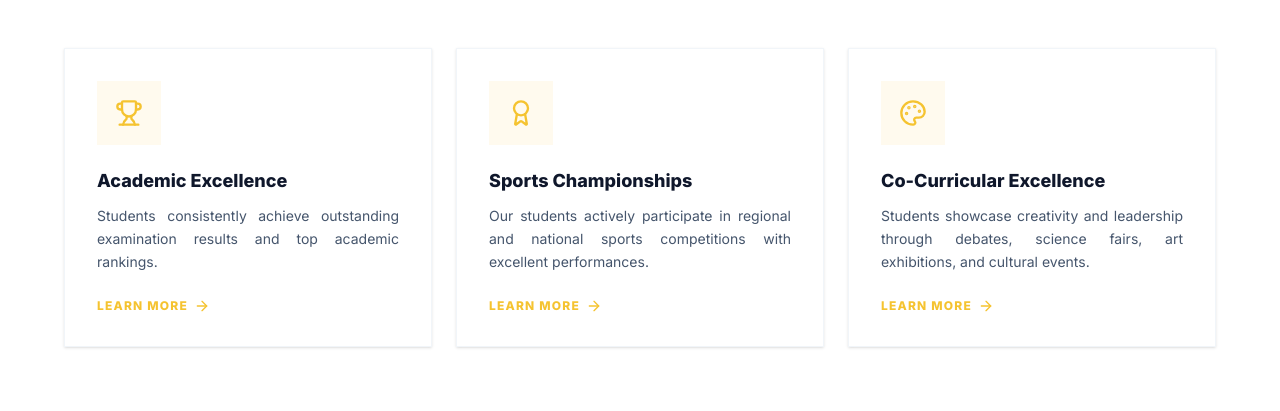
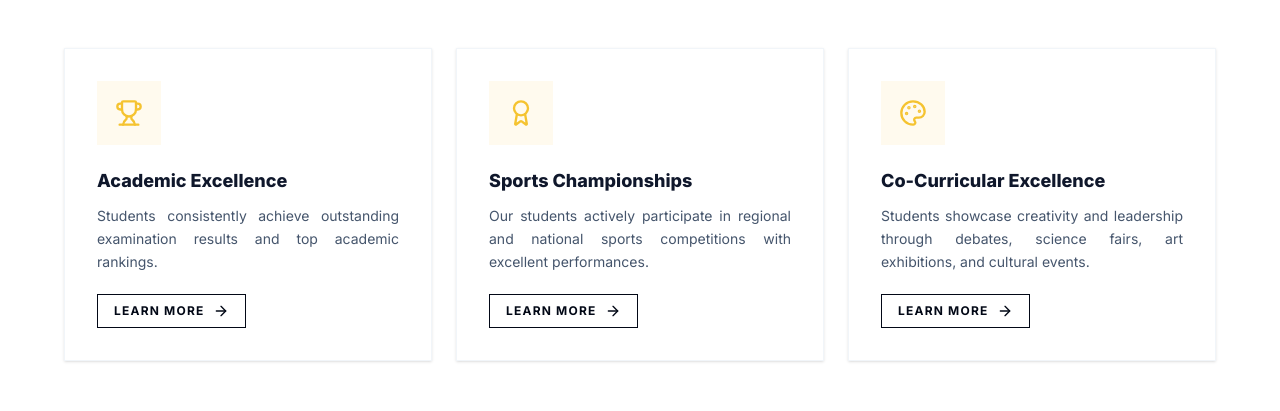
Before and after one commit to kashifalisoomro18/ISRA-Foundation-School, a React (Vite) app: page / in a window 1280 px wide. Shown: the part 3319-3730 px from the top of the page. Built offline with nearby package versions, Linux system fonts and the light colour scheme.

Commit message:
polishing

```diff
--- a/src/components/AboutView.tsx
+++ b/src/components/AboutView.tsx
@@ -861,7 +861,7 @@ export default function AboutView({ subView, setSubView }: AboutViewProps) {
       {/* ============================================================
           1. HERO SECTION
       ============================================================ */}
-      <section className="relative w-full overflow-hidden" style={{ background: NAVY }}>
+      <section  className="relative w-full overflow-hidden" style={{ background: NAVY }}>
       {/* dot grid texture, top-left */}
       <div
         className="absolute left-0 top-0 h-full w-full opacity-[0.06]"
@@ -935,7 +935,8 @@ export default function AboutView({ subView, setSubView }: AboutViewProps) {
           transition={{ duration: 0.6, ease: "easeOut" }}
           className="max-w-xl"
         >
-          <div className="mb-6 flex items-center gap-3">
+          <div
+            className="mb-6 flex items-center gap-3">
             <span className="h-px w-8" style={{ background: GOLD }} />
             <span
               className="text-[11px] font-bold uppercase tracking-[0.22em]"
--- a/src/components/GalleryView.tsx
+++ b/src/components/GalleryView.tsx
@@ -224,7 +224,7 @@ function GalleryFilters({ active, onChange }) {
               key={id}
               type="button"
               onClick={() => onChange(id)}
-              className="relative flex items-center gap-2 px-4 py-2.5 text-sm font-semibold transition-colors duration-300"
+              className="relative flex items-center gap-2 px-4 py-2.5 text-sm font-semibold transition-colors duration-300 cursor-pointer"
               style={{
                 color: isActive ? "#ffffff" : "#475569",
                 background: isActive ? NAVY : "transparent",
--- a/src/components/Header.tsx
+++ b/src/components/Header.tsx
@@ -458,19 +458,19 @@ export default function Header({
             <div className="mt-1 space-y-1">
               <button
                 onClick={() => handleSubNav("academics", "curriculum")}
-                className="w-full text-left px-6 py-2 text-sm font-medium text-slate-700 hover:bg-slate-50 rounded transition-colors duration-200"
+                className="w-full text-left px-6 py-2 text-sm font-medium text-slate-700 hover:bg-slate-50 transition-colors duration-200"
               >
                 Curriculum Overview
               </button>
               <button
                 onClick={() => handleSubNav("academics", "timings")}
-                className="w-full text-left px-6 py-2 text-sm font-medium text-slate-700 hover:bg-slate-50 rounded transition-colors duration-200"
+                className="w-full text-left px-6 py-2 text-sm font-medium text-slate-700 hover:bg-slate-50 transition-colors duration-200"
               >
                 School Timings
               </button>
               <button
                 onClick={() => handleSubNav("academics", "calendar")}
-                className="w-full text-left px-6 py-2 text-sm font-medium text-slate-700 hover:bg-slate-50 rounded transition-colors duration-200"
+                className="w-full text-left px-6 py-2 text-sm font-medium text-slate-700 hover:bg-slate-50 transition-colors duration-200"
               >
                 Academic Calendar
               </button>
--- a/src/components/HomeView.tsx
+++ b/src/components/HomeView.tsx
@@ -1031,8 +1031,7 @@ export default function HomeView({
                 key={item.title}
                 variants={fadeUp}
                 whileHover={{ y: -10, transition: { duration: 0.25, ease: "easeOut" } }}
-                onClick={() => handleSubNav("news-events", "")}
-                className="group relative h-full flex flex-col bg-white border border-slate-100 shadow-sm hover:shadow-xl p-8 overflow-hidden transition-all duration-300 cursor-pointer z-10"
+                className="group relative h-full flex flex-col bg-white border border-slate-100 shadow-sm hover:shadow-xl p-8 overflow-hidden transition-all duration-300 cursor-default z-10"
                 onMouseEnter={(e) => {
                   e.currentTarget.style.borderColor = "#f5c330";
                   e.currentTarget.style.backgroundColor = "rgba(245, 195, 48, 0.04)";
@@ -1076,13 +1075,20 @@ export default function HomeView({
                   {item.description}
                 </p>
 
-                <div
-                  className="learn-more-link flex items-center gap-1.5 text-xs font-extrabold uppercase tracking-widest mt-6 transition-transform duration-300 group-hover:translate-x-1 "
-                  style={{ color: item.color }}
+                <button
+                  onClick={() => handleSubNav("news-events", "")}
+                  className="learn-more-link group/btn relative inline-flex w-fit  items-center gap-2 overflow-hidden border border-[#020816] px-4 py-2 text-xs font-bold uppercase tracking-widest text-[#020816] transition-all duration-300 cursor-pointer mt-5"
                 >
-                  Learn More
-                  <ArrowRight className="w-4 h-4" />
-                </div>
+                  {/* Hover Background */}
+                  <span className="absolute inset-0 origin-left scale-x-0 bg-[#F5C330] transition-transform duration-500 ease-out group-hover/btn:scale-x-100"></span>
+
+                  {/* Content */}
+                  <span className="relative z-10 flex items-center gap-2 text-[#020816]">
+                    Learn More
+                    <ArrowRight className="w-4 h-4 transition-transform duration-300 group-hover/btn:translate-x-1" />
+                  </span>
+                </button>
+
               </motion.div>
             ))}
           </motion.div>
@@ -1127,7 +1133,7 @@ export default function HomeView({
               className="group relative overflow-hidden bg-white text-slate-950 font-bold text-xs uppercase tracking-widest px-10 py-4 rounded-none shadow-lg transition-all duration-300 hover:scale-105 active:scale-95 cursor-pointer"
             >
               {/* Hover Background */}
-              <span className="absolute inset-0 bg-primary origin-left scale-x-0 transition-transform duration-300 ease-out group-hover:scale-x-100"></span>
+              <span className="absolute inset-0 bg-primary origin-left scale-x-0 transition-transform duration-500 ease-out group-hover:scale-x-100"></span>
 
               {/* Button Text */}
               <span className="relative z-10 transition-colors duration-300 group-hover:text-slate-950">
--- a/src/components/ManagementBoardSlider.tsx
+++ b/src/components/ManagementBoardSlider.tsx
@@ -424,7 +424,7 @@ export default function ManagementBoardSlider({ members }: ManagementBoardSlider
                   <h3 className="mbs-slide-name">{member.name}</h3>
                 </div>
                 <div data-swiper-parallax="-150" data-swiper-parallax-opacity="0">
-                  <p className="mbs-slide-desc">{member.description}</p>
+                  <p className="mbs-slide-desc text-justify">{member.description}</p>
                 </div>
               </div>
             </div>
```
